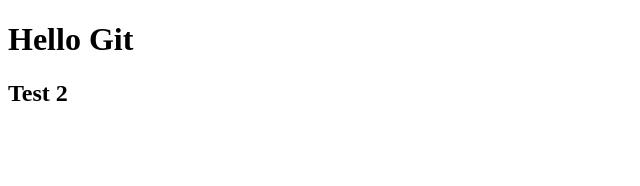
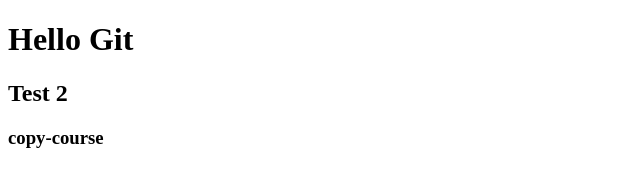
Before and after one commit to LozovaPolina/git-course-youtube, a plain HTML site: page index.html in a window 1280 px wide. Shown: the whole page, without its empty margins (0-640 px from the left). Drawn offline with Linux system fonts and the light colour scheme.

Commit message:
copy-test

```diff
--- a/index.html
+++ b/index.html
@@ -8,5 +8,6 @@
 <body>
     <h1>Hello Git</h1>
     <h2>Test 2</h2>
+    <h3>copy-course</h3>
 </body>
 </html>
```
